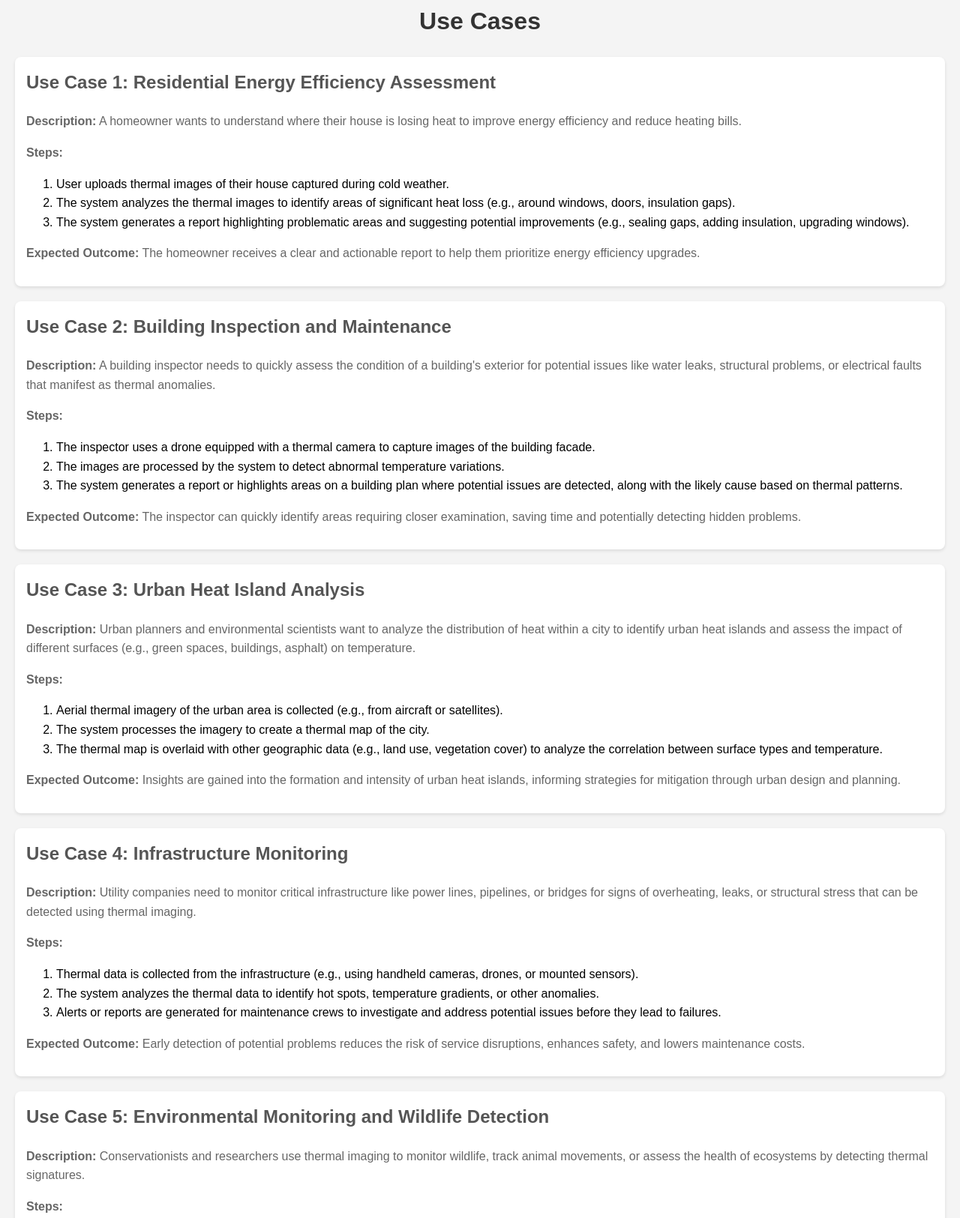
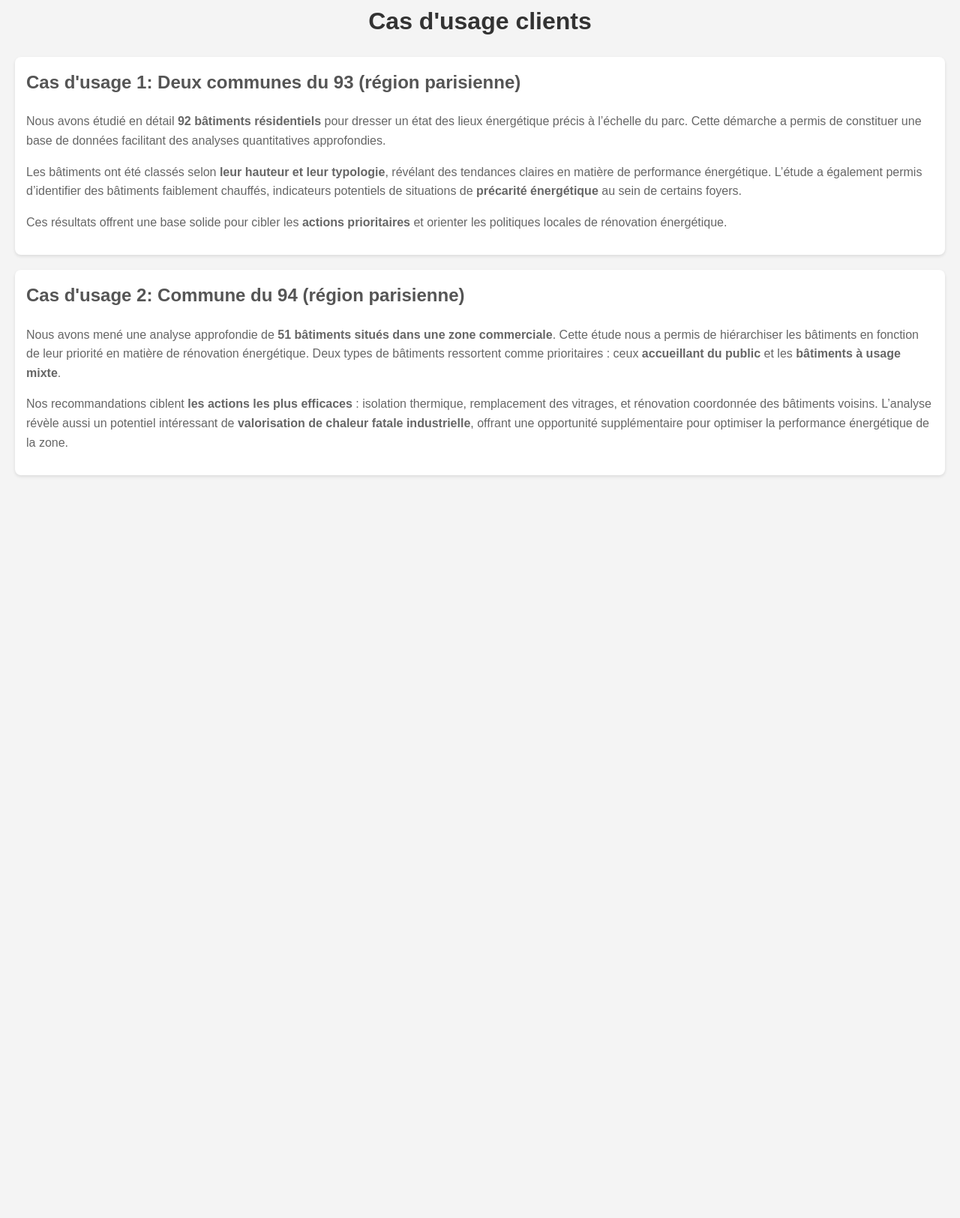
Before and after one commit to isarceaux/cartoai-website, a plain HTML site: page usecases.html in a window 1280 px wide. Shown: the part 18-1643 px from the top of the page at 75% size. After the commit the page ends 800 px from the top, so only its background shows below. Drawn offline with Linux system fonts and the light colour scheme.

Commit message:
edited the use cases with french text

```diff
--- a/usecases.html
+++ b/usecases.html
@@ -33,95 +33,28 @@
 </head>
 <body>
 
-    <h1>Use Cases</h1>
+    <h1>Cas d'usage clients</h1>
 
     <div class="use-case">
-        <h2>Use Case 1: Residential Energy Efficiency Assessment</h2>
+        <h2>Cas d'usage 1: Deux communes du 93 (région parisienne)</h2>
         <p>
-            <strong>Description:</strong> A homeowner wants to understand where their house is losing heat to improve energy efficiency and reduce heating bills.
+            Nous avons étudié en détail <strong>92 bâtiments résidentiels</strong> pour dresser un état des lieux énergétique précis à l’échelle du parc. Cette démarche a permis de constituer une base de données facilitant des analyses quantitatives approfondies.
         </p>
         <p>
-            <strong>Steps:</strong>
-            <ol>
-                <li>User uploads thermal images of their house captured during cold weather.</li>
-                <li>The system analyzes the thermal images to identify areas of significant heat loss (e.g., around windows, doors, insulation gaps).</li>
-                <li>The system generates a report highlighting problematic areas and suggesting potential improvements (e.g., sealing gaps, adding insulation, upgrading windows).</li>
-            </ol>
+            Les bâtiments ont été classés selon <strong>leur hauteur et leur typologie</strong>, révélant des tendances claires en matière de performance énergétique. L’étude a également permis d’identifier des bâtiments faiblement chauffés, indicateurs potentiels de situations de <strong>précarité énergétique</strong> au sein de certains foyers.
         </p>
         <p>
-            <strong>Expected Outcome:</strong> The homeowner receives a clear and actionable report to help them prioritize energy efficiency upgrades.
+            Ces résultats offrent une base solide pour cibler les <strong>actions prioritaires</strong> et orienter les politiques locales de rénovation énergétique.
         </p>
     </div>
 
     <div class="use-case">
-        <h2>Use Case 2: Building Inspection and Maintenance</h2>
+        <h2>Cas d'usage 2: Commune du 94 (région parisienne)</h2>
         <p>
-            <strong>Description:</strong> A building inspector needs to quickly assess the condition of a building's exterior for potential issues like water leaks, structural problems, or electrical faults that manifest as thermal anomalies.
+            Nous avons mené une analyse approfondie de <strong>51 bâtiments situés dans une zone commerciale</strong>. Cette étude nous a permis de hiérarchiser les bâtiments en fonction de leur priorité en matière de rénovation énergétique. Deux types de bâtiments ressortent comme prioritaires : ceux <strong>accueillant du public</strong> et les <strong>bâtiments à usage mixte</strong>.
         </p>
         <p>
-            <strong>Steps:</strong>
-            <ol>
-                <li>The inspector uses a drone equipped with a thermal camera to capture images of the building facade.</li>
-                <li>The images are processed by the system to detect abnormal temperature variations.</li>
-                <li>The system generates a report or highlights areas on a building plan where potential issues are detected, along with the likely cause based on thermal patterns.</li>
-            </ol>
-        </p>
-        <p>
-            <strong>Expected Outcome:</strong> The inspector can quickly identify areas requiring closer examination, saving time and potentially detecting hidden problems.
-        </p>
-    </div>
-
-    <div class="use-case">
-        <h2>Use Case 3: Urban Heat Island Analysis</h2>
-        <p>
-            <strong>Description:</strong> Urban planners and environmental scientists want to analyze the distribution of heat within a city to identify urban heat islands and assess the impact of different surfaces (e.g., green spaces, buildings, asphalt) on temperature.
-        </p>
-        <p>
-            <strong>Steps:</strong>
-            <ol>
-                <li>Aerial thermal imagery of the urban area is collected (e.g., from aircraft or satellites).</li>
-                <li>The system processes the imagery to create a thermal map of the city.</li>
-                <li>The thermal map is overlaid with other geographic data (e.g., land use, vegetation cover) to analyze the correlation between surface types and temperature.</li>
-            </ol>
-        </p>
-        <p>
-            <strong>Expected Outcome:</strong> Insights are gained into the formation and intensity of urban heat islands, informing strategies for mitigation through urban design and planning.
-        </p>
-    </div>
-
-    <div class="use-case">
-        <h2>Use Case 4: Infrastructure Monitoring</h2>
-        <p>
-            <strong>Description:</strong> Utility companies need to monitor critical infrastructure like power lines, pipelines, or bridges for signs of overheating, leaks, or structural stress that can be detected using thermal imaging.
-        </p>
-        <p>
-            <strong>Steps:</strong>
-            <ol>
-                <li>Thermal data is collected from the infrastructure (e.g., using handheld cameras, drones, or mounted sensors).</li>
-                <li>The system analyzes the thermal data to identify hot spots, temperature gradients, or other anomalies.</li>
-                <li>Alerts or reports are generated for maintenance crews to investigate and address potential issues before they lead to failures.</li>
-            </ol>
-        </p>
-        <p>
-            <strong>Expected Outcome:</strong> Early detection of potential problems reduces the risk of service disruptions, enhances safety, and lowers maintenance costs.
-        </p>
-    </div>
-
-    <div class="use-case">
-        <h2>Use Case 5: Environmental Monitoring and Wildlife Detection</h2>
-        <p>
-            <strong>Description:</strong> Conservationists and researchers use thermal imaging to monitor wildlife, track animal movements, or assess the health of ecosystems by detecting thermal signatures.
-        </p>
-        <p>
-            <strong>Steps:</strong>
-            <ol>
-                <li>Thermal imagery is collected in the target environment (e.g., from drones, ground-based cameras, or aerial surveys).</li>
-                <li>The system uses object detection and tracking algorithms to identify and monitor animals based on their thermal signatures.</li>
-                <li>Data on animal presence, location, and behavior is recorded and analyzed for ecological studies or conservation efforts.</li>
-            </ol>
-        </p>
-        <p>
-            <strong>Expected Outcome:</strong> Improved ability to monitor wildlife populations, understand their distribution and behavior, and assess the impact of environmental changes.
+            Nos recommandations ciblent <strong>les actions les plus efficaces</strong> : isolation thermique, remplacement des vitrages, et rénovation coordonnée des bâtiments voisins. L’analyse révèle aussi un potentiel intéressant de <strong>valorisation de chaleur fatale industrielle</strong>, offrant une opportunité supplémentaire pour optimiser la performance énergétique de la zone.
         </p>
     </div>
 
```
Also changed, not shown: index.html (+3 -2 lines), 2 other files.
